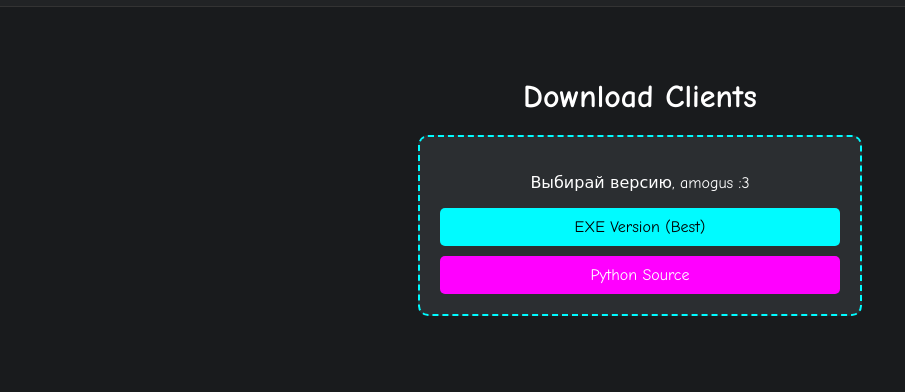
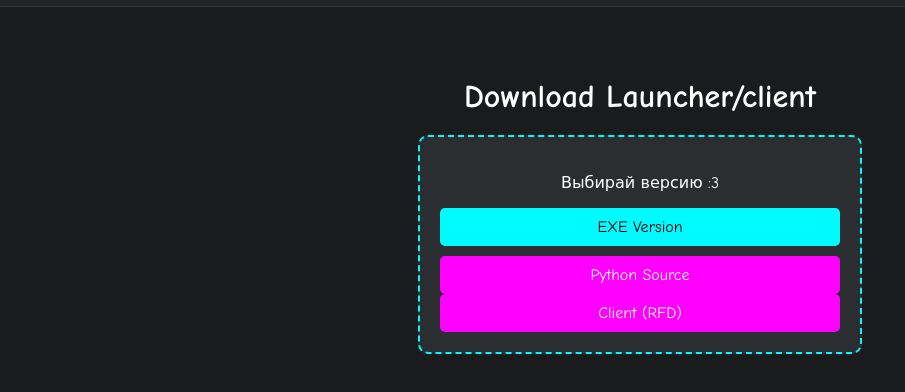
Before and after one commit to CuboBuilder/boblox, a plain HTML site: page download.html in a window 1280 px wide. Shown: the part 44-436 px from the top of the page, without its empty margins (0-905 px from the left). Drawn offline with Linux system fonts and the light colour scheme.

Commit message:
Modify download.html to include new links and text
Updated download page with new content and links.

```diff
--- a/download.html
+++ b/download.html
@@ -40,11 +40,12 @@
     </div>
 
     <div class="main-content">
-        <h1>Download Clients</h1>
+        <h1>Download Launcher/client</h1>
         <div class="download-container">
-            <p>Выбирай версию, amogus :3</p>
-            <a href="boblox.exe" style="display:block; background:var(--accent); color:black; padding:10px; text-align:center; border-radius:5px; text-decoration:none; margin-bottom:10px;">EXE Version (Best)</a>
+            <p>Выбирай версию :3</p>
+            <a href="boblox.exe" style="display:block; background:var(--accent); color:black; padding:10px; text-align:center; border-radius:5px; text-decoration:none; margin-bottom:10px;">EXE Version</a>
             <a href="launcher.py" style="display:block; background:#ff00ff; color:white; padding:10px; text-align:center; border-radius:5px; text-decoration:none;">Python Source</a>
+            <a href="https://github.com/Windows81/Roblox-Freedom-Distribution" style="display:block; background:#ff00ff; color:white; padding:10px; text-align:center; border-radius:5px; text-decoration:none;">Client (RFD)</a>
         </div>
     </div>
 </body>
```
